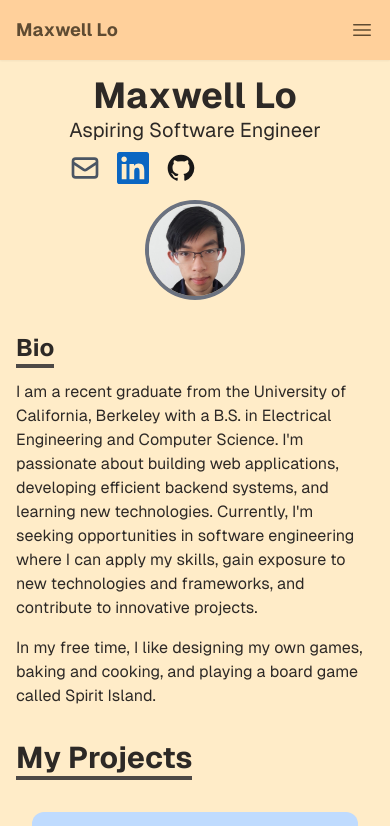
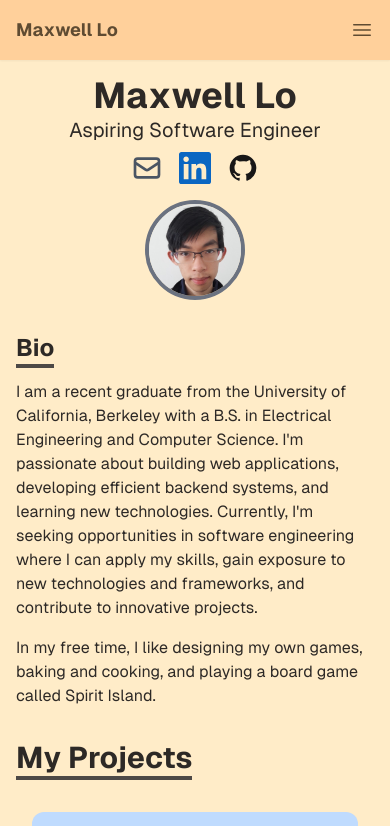
Before and after one commit to lo-maxwell/personal-website, a Next.js app: page / in a window 390 px wide. Shown: the top 826 px of the page. Built offline with nearby package versions, Linux system fonts and the light colour scheme.

Commit message:
add center justify for mobile screen icons

```diff
--- a/app/profile.tsx
+++ b/app/profile.tsx
@@ -6,7 +6,7 @@
 			<header className="mb-4 sm:mb-0 text-center sm:text-left">
 				<h1 className="text-4xl font-bold">Maxwell Lo</h1>
 				<p className="text-xl mb-2">{`Aspiring Software Engineer`}</p>
-				<div className="flex items-center justify-start space-x-4">
+				<div className="flex items-center justify-center sm:justify-start space-x-4">
 				{/* Email Icon */}
 				<a
 					href="mailto:lo.maxwell8240@gmail.com"
```
